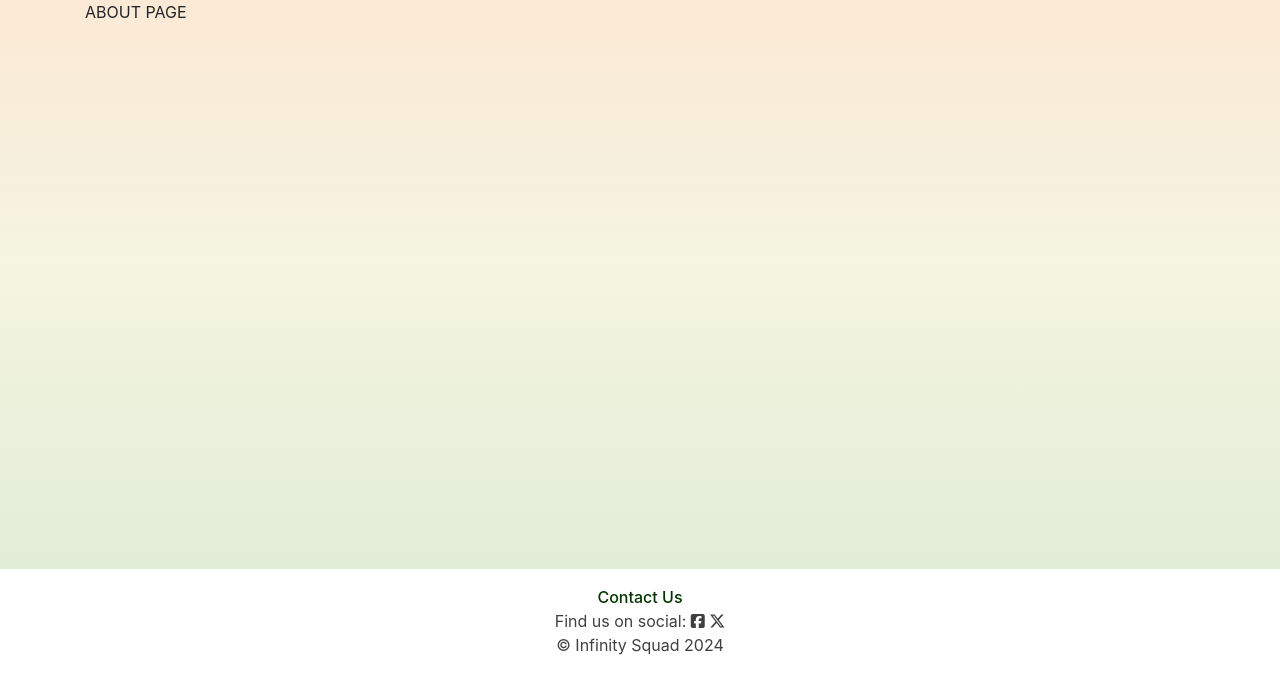
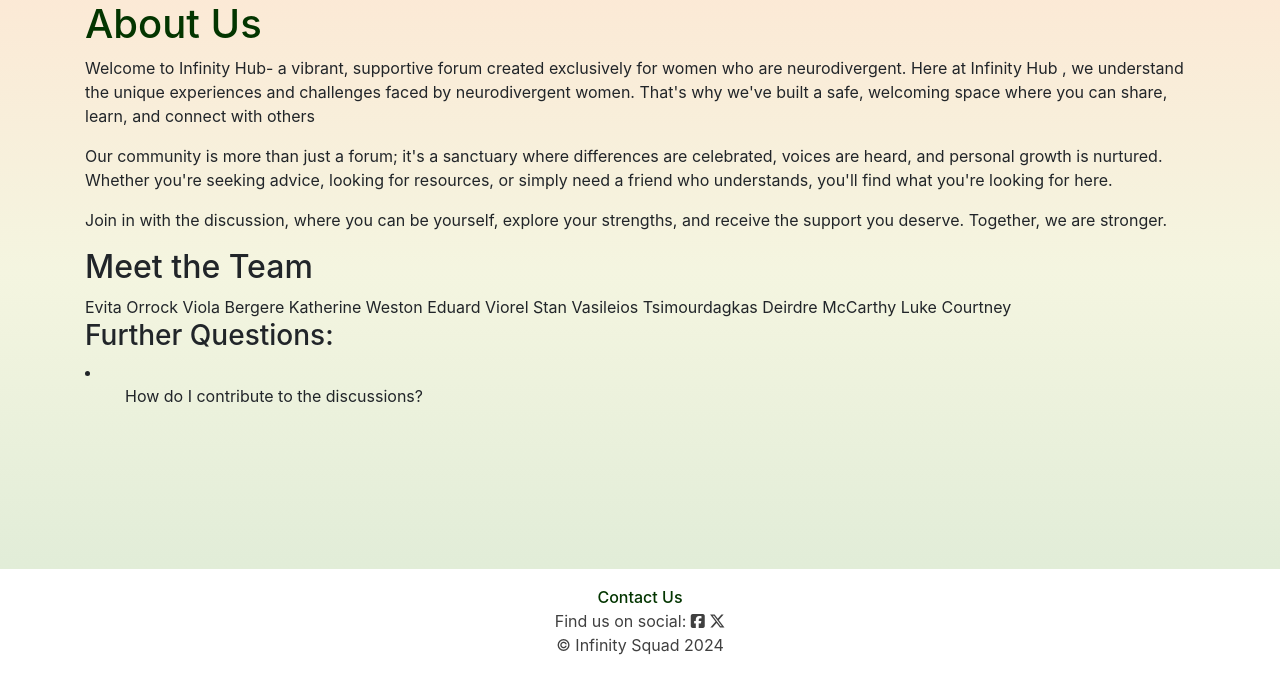
Before and after one commit to violaberg/infinity-health-hub, a Django app: page /about/ in a window 1280 px wide. Shown: the part 127-800 px from the top of the page. Run offline with Django 4.2, Linux system fonts and the light colour scheme; some libraries are stand-ins or nearby versions.

Commit message:
add about us text to mission statement

```diff
--- a/home/templates/about.html
+++ b/home/templates/about.html
@@ -5,7 +5,37 @@
 
 {% block content %}
 <!-- <main> -->
-ABOUT PAGE
 
+<h1>About Us</h1>
+    <p>Welcome to Infinity Hub- a vibrant, supportive forum created exclusively for women who are neurodivergent. Here at Infinity Hub , we understand the unique experiences and challenges faced by neurodivergent women.
+    That's why we've built a safe, welcoming space where you can share, learn, and connect with others</p>
+    <p>Our community is more than just a forum; it's a sanctuary where differences are celebrated, voices are heard, and personal growth is nurtured. Whether you're seeking advice, looking for resources, or simply need a friend who understands, you'll find what you're looking for here.</p>
+    <p>Join in with the discussion, where you can be yourself, explore your strengths, and receive the support you deserve. Together, we are stronger.</p>
+
+<h2>Meet the Team</h2>
+
+Evita Orrock
+
+Viola Bergere
+
+Katherine Weston
+
+Eduard Viorel Stan
+
+Vasileios Tsimourdagkas
+
+Deirdre McCarthy
+
+Luke Courtney
+
+<h3>Further Questions:</h3>
+
+<li>
+    <ul>
+        How do I contribute to the discussions?
+    </ul>
+</li>
+
+<p></p>
 <!-- </main> -->
 {% endblock %}
```
